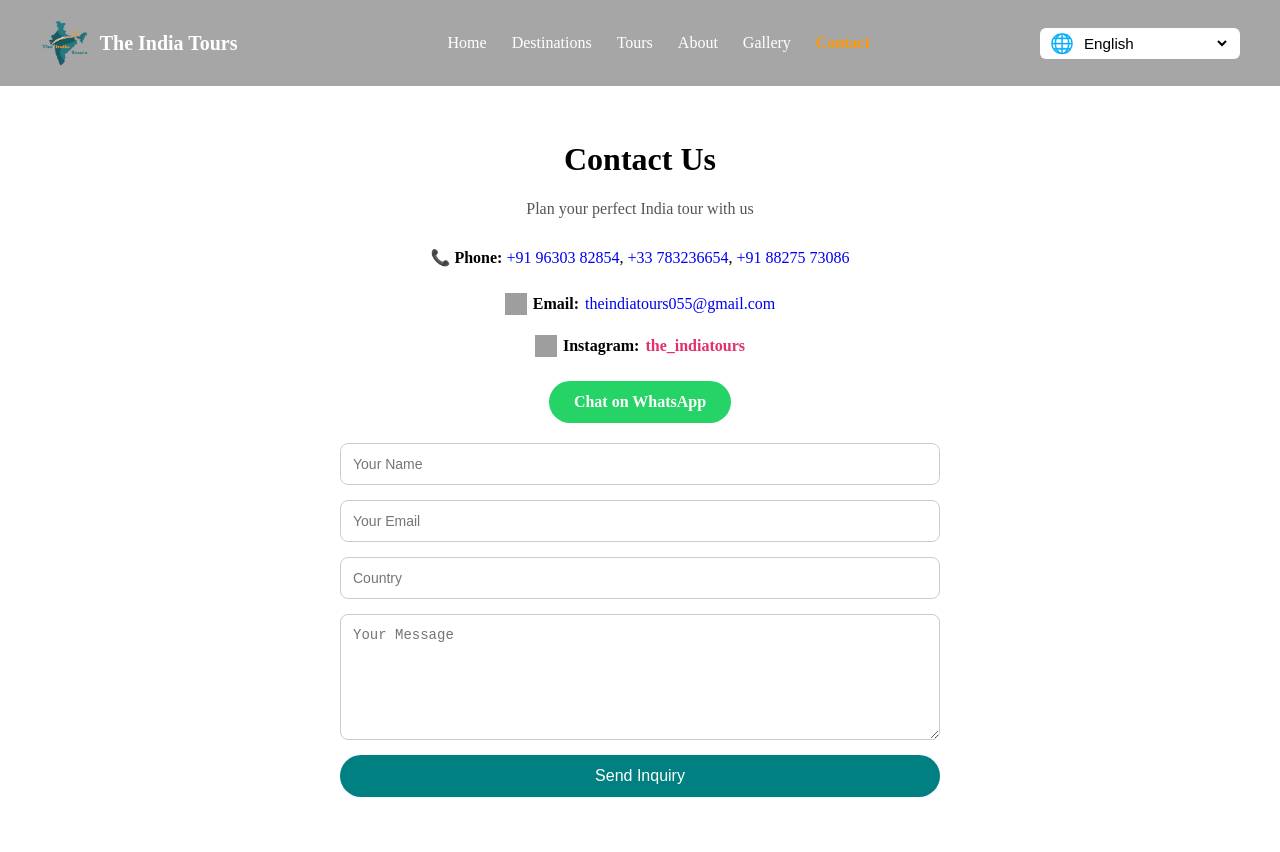
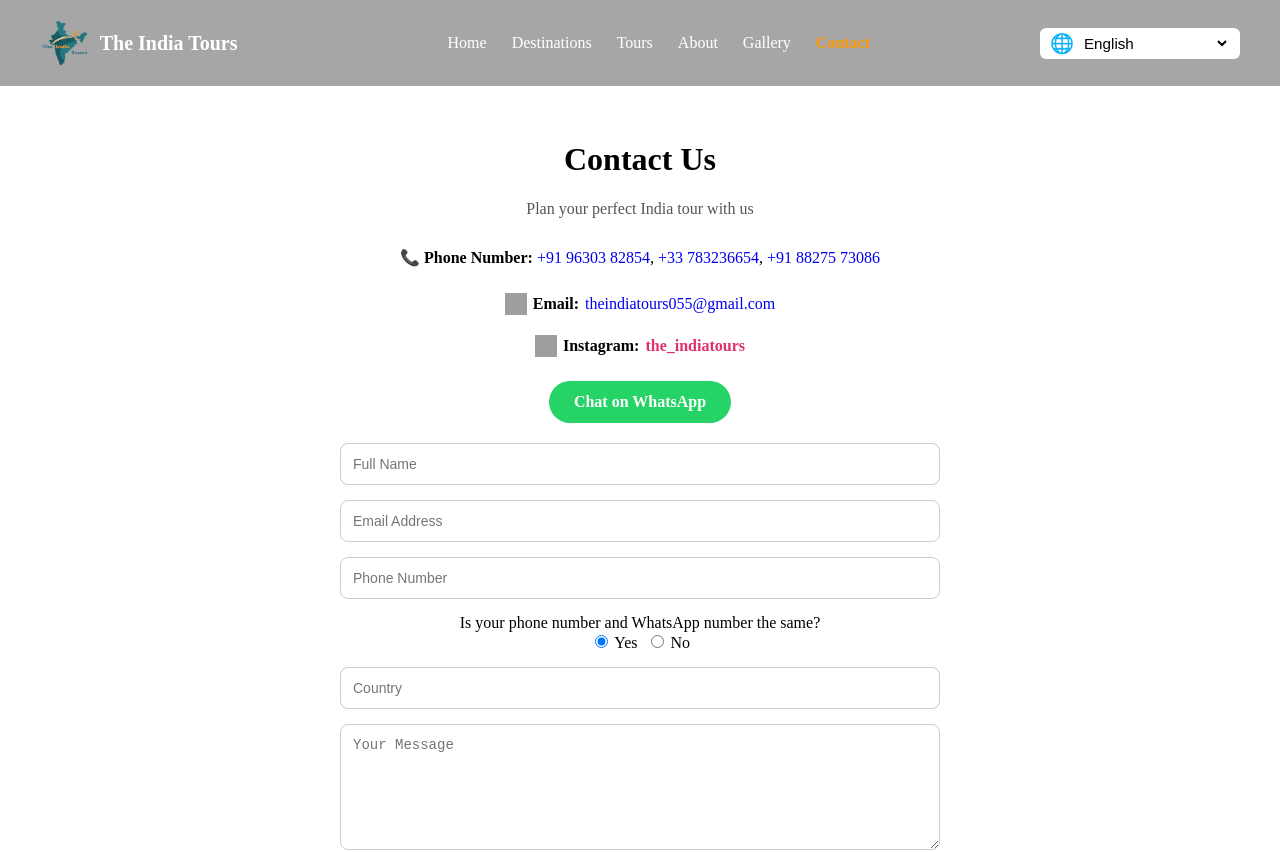
Before and after one commit to Vivekawasthi055/the-india-tours, a React (Vite) app: page /contact in a window 1280 px wide. Shown: the top 852 px of the page. Built offline with nearby package versions, Linux system fonts and the light colour scheme; grey boxes are pictures that could not be loaded.

Commit message:
first commit

```diff
--- a/package.json
+++ b/package.json
@@ -10,6 +10,7 @@
     "preview": "vite preview"
   },
   "dependencies": {
+    "emailjs-com": "^3.2.0",
     "react": "^19.2.0",
     "react-dom": "^19.2.0",
     "react-icons": "^5.5.0",
--- a/src/components/Footer.jsx
+++ b/src/components/Footer.jsx
@@ -68,7 +68,7 @@ const Footer = () => {
             rel="noreferrer"
             className="wsbtn whatsapp-btn"
           >
-            {t("contact.whatsapp")}
+            {t("contact.whatsappbtn")}
           </a>
         </div>
       </div>
--- a/src/i18n/en.json
+++ b/src/i18n/en.json
@@ -140,14 +140,20 @@
   "contact": {
     "title": "Contact Us",
     "subtitle": "Plan your perfect India tour with us",
-    "name": "Your Name",
-    "email": "Your Email",
+    "fullName": "Full Name",
+    "email": "Email Address",
+    "phone": "Phone Number",
     "country": "Country",
     "message": "Your Message",
     "send": "Send Inquiry",
-    "whatsapp": "Chat on WhatsApp",
-    "phone": "Phone",
-    "emailLabel": "Email"
+    "success": "Thank you! Your message has been sent successfully.",
+    "error": "Something went wrong. Please try again.",
+    "whatsappbtn": "Chat on WhatsApp",
+    "emailLabel": "Email",
+    "whatsapp": "WhatsApp Number",
+    "sameWhatsapp": "Is your phone number and WhatsApp number the same?",
+    "sameWhatsappyes": "Yes",
+    "sameWhatsappno": "No"
   },
   "footer": { "text": "Explore India | Travel With Trust" },
 
--- a/src/i18n/es.json
+++ b/src/i18n/es.json
@@ -139,15 +139,21 @@
   },
   "contact": {
     "title": "Contáctanos",
-    "subtitle": "Planifica tu tour perfecto por India",
-    "name": "Tu Nombre",
-    "email": "Tu Correo",
+    "subtitle": "Planifica tu tour perfecto por la India con nosotros",
+    "fullName": "Nombre Completo",
+    "email": "Correo Electrónico",
+    "phone": "Número de Teléfono",
     "country": "País",
     "message": "Tu Mensaje",
     "send": "Enviar Consulta",
-    "whatsapp": "Chatear en WhatsApp",
-    "phone": "Teléfono",
-    "emailLabel": "Correo electrónico"
+    "success": "¡Gracias! Tu mensaje ha sido enviado correctamente.",
+    "error": "Algo salió mal. Por favor, inténtalo de nuevo.",
+    "whatsappbtn": "Chatear por WhatsApp",
+    "emailLabel": "Correo",
+    "whatsapp": "Número de WhatsApp",
+    "sameWhatsapp": "¿Tu número de teléfono y WhatsApp son el mismo?",
+    "sameWhatsappyes": "Sí",
+    "sameWhatsappno": "No"
   },
   "footer": { "text": "Explora India | Viaja con Confianza" },
 
--- a/src/i18n/fr.json
+++ b/src/i18n/fr.json
@@ -145,15 +145,21 @@
   },
   "contact": {
     "title": "Contactez-nous",
-    "subtitle": "Planifiez votre voyage idéal en Inde avec nous",
-    "name": "Votre Nom",
-    "email": "Votre Email",
+    "subtitle": "Planifiez votre voyage parfait en Inde avec nous",
+    "fullName": "Nom Complet",
+    "email": "Adresse Email",
+    "phone": "Numéro de Téléphone",
     "country": "Pays",
     "message": "Votre Message",
     "send": "Envoyer la Demande",
-    "whatsapp": "Discuter sur WhatsApp",
-    "phone": "Téléphone",
-    "emailLabel": "Email"
+    "success": "Merci ! Votre message a été envoyé avec succès.",
+    "error": "Une erreur s'est produite. Veuillez réessayer.",
+    "whatsappbtn": "Discuter sur WhatsApp",
+    "emailLabel": "Email",
+    "whatsapp": "Numéro WhatsApp",
+    "sameWhatsapp": "Votre numéro de téléphone est-il le même que WhatsApp ?",
+    "sameWhatsappyes": "Oui",
+    "sameWhatsappno": "Non"
   },
 
   "footer": {
--- a/src/i18n/it.json
+++ b/src/i18n/it.json
@@ -140,15 +140,21 @@
   },
   "contact": {
     "title": "Contattaci",
-    "subtitle": "Pianifica il tuo tour perfetto in India",
-    "name": "Il tuo nome",
-    "email": "La tua email",
+    "subtitle": "Pianifica il tuo tour perfetto in India con noi",
+    "fullName": "Nome Completo",
+    "email": "Indirizzo Email",
+    "phone": "Numero di Telefono",
     "country": "Paese",
-    "message": "Il tuo messaggio",
+    "message": "Il Tuo Messaggio",
     "send": "Invia Richiesta",
-    "whatsapp": "Chatta su WhatsApp",
-    "phone": "Telefono",
-    "emailLabel": "Email"
+    "success": "Grazie! Il tuo messaggio è stato inviato con successo.",
+    "error": "Qualcosa è andato storto. Riprova.",
+    "whatsappbtn": "Chatta su WhatsApp",
+    "emailLabel": "Email",
+    "whatsapp": "Numero WhatsApp",
+    "sameWhatsapp": "Il tuo numero di telefono è lo stesso di WhatsApp?",
+    "sameWhatsappyes": "Sì",
+    "sameWhatsappno": "No"
   },
   "footer": { "text": "Esplora l'India | Viaggia con Fiducia" },
 
--- a/src/i18n/pt.json
+++ b/src/i18n/pt.json
@@ -155,16 +155,22 @@
   },
 
   "contact": {
-    "title": "Entre em Contato",
+    "title": "Fale Conosco",
     "subtitle": "Planeje sua viagem perfeita pela Índia conosco",
-    "name": "Seu Nome",
-    "email": "Seu Email",
+    "fullName": "Nome Completo",
+    "email": "Endereço de Email",
+    "phone": "Número de Telefone",
     "country": "País",
     "message": "Sua Mensagem",
     "send": "Enviar Consulta",
-    "whatsapp": "Conversar no WhatsApp",
-    "phone": "Telefone",
-    "emailLabel": "Email"
+    "success": "Obrigado! Sua mensagem foi enviada com sucesso.",
+    "error": "Algo deu errado. Por favor, tente novamente.",
+    "whatsappbtn": "Conversar no WhatsApp",
+    "emailLabel": "Email",
+    "whatsapp": "Número do WhatsApp",
+    "sameWhatsapp": "Seu número de telefone é o mesmo do WhatsApp?",
+    "sameWhatsappyes": "Sim",
+    "sameWhatsappno": "Não"
   },
 
   "footer": {
--- a/src/i18n/ru.json
+++ b/src/i18n/ru.json
@@ -147,15 +147,21 @@
 
   "contact": {
     "title": "Свяжитесь с нами",
-    "subtitle": "Спланируйте идеальный тур по Индии вместе с нами",
-    "name": "Ваше имя",
-    "email": "Ваш email",
+    "subtitle": "Спланируйте идеальное путешествие по Индии с нами",
+    "fullName": "Полное Имя",
+    "email": "Адрес Электронной Почты",
+    "phone": "Номер Телефона",
     "country": "Страна",
-    "message": "Ваше сообщение",
-    "send": "Отправить запрос",
-    "whatsapp": "Написать в WhatsApp",
-    "phone": "Телефон",
-    "emailLabel": "Email"
+    "message": "Ваше Сообщение",
+    "send": "Отправить Запрос",
+    "success": "Спасибо! Ваше сообщение успешно отправлено.",
+    "error": "Произошла ошибка. Пожалуйста, попробуйте снова.",
+    "whatsappbtn": "Написать в WhatsApp",
+    "emailLabel": "Email",
+    "whatsapp": "Номер WhatsApp",
+    "sameWhatsapp": "Ваш номер телефона совпадает с номером WhatsApp?",
+    "sameWhatsappyes": "Да",
+    "sameWhatsappno": "Нет"
   },
 
   "footer": {
--- a/src/pages/Contact.jsx
+++ b/src/pages/Contact.jsx
@@ -1,16 +1,48 @@
-import { useContext } from "react";
+import { useContext, useState } from "react";
+import emailjs from "emailjs-com";
 import { LanguageContext } from "../context/LanguageContext";
 import "../styles/Contact.css";
 
 const Contact = () => {
   const { t } = useContext(LanguageContext);
+  const [sameWhatsapp, setSameWhatsapp] = useState("yes");
+
+  const handleSubmit = (e) => {
+    e.preventDefault();
+    const form = e.target;
+
+    // 1️⃣ ADMIN EMAIL
+    emailjs.sendForm(
+      import.meta.env.VITE_EMAILJS_SERVICE_ID,
+      import.meta.env.VITE_EMAILJS_ADMIN_TEMPLATE,
+      form,
+      import.meta.env.VITE_EMAILJS_PUBLIC_KEY
+    );
+
+    // 2️⃣ AUTO-REPLY TO USER
+    emailjs
+      .sendForm(
+        import.meta.env.VITE_EMAILJS_SERVICE_ID,
+        import.meta.env.VITE_EMAILJS_AUTOREPLY_TEMPLATE,
+        form,
+        import.meta.env.VITE_EMAILJS_PUBLIC_KEY
+      )
+      .then(() => {
+        alert(t("contact.success"));
+        form.reset();
+        setSameWhatsapp("yes");
+      })
+      .catch(() => {
+        alert(t("contact.error"));
+      });
+  };
 
   return (
     <div className="contact">
       <h1>{t("contact.title")}</h1>
       <p className="contact-sub">{t("contact.subtitle")}</p>
 
-      {/* CONTACT DETAILS */}
+      {/* CONTACT DETAILS (UNCHANGED) */}
       <div className="contact-details">
         <p>
           📞 <strong>{t("contact.phone")}:</strong>{" "}
@@ -31,7 +63,6 @@ const Contact = () => {
           </a>
         </p>
 
-        {/* INSTAGRAM */}
         <p className="insta-row">
           <a
             href="https://www.instagram.com/the_indiatours/"
@@ -44,28 +75,93 @@ const Contact = () => {
               alt="Instagram"
               className="insta-icon"
             />
-            <strong className="contact-insta-text">Instagram:</strong>
+            <strong>Instagram:</strong>
             <strong className="insta-username"> the_indiatours</strong>
           </a>
         </p>
       </div>
 
-      {/* WHATSAPP BUTTON */}
+      {/* WHATSAPP BUTTON (UNCHANGED) */}
       <a
         href="https://wa.me/919630382854"
         target="_blank"
         rel="noreferrer"
         className="whatsapp-btn"
       >
-        {t("contact.whatsapp")}
+        {t("contact.whatsappbtn")}
       </a>
 
-      {/* CONTACT FORM */}
-      <form className="contact-form">
-        <input type="text" placeholder={t("contact.name")} />
-        <input type="email" placeholder={t("contact.email")} />
-        <input type="text" placeholder={t("contact.country")} />
-        <textarea placeholder={t("contact.message")}></textarea>
+      {/* UPDATED CONTACT FORM */}
+      <form className="contact-form" onSubmit={handleSubmit}>
+        <input
+          type="text"
+          name="full_name"
+          placeholder={t("contact.fullName")}
+          required
+        />
+
+        <input
+          type="email"
+          name="email"
+          placeholder={t("contact.email")}
+          required
+        />
+
+        <input
+          type="tel"
+          name="phone"
+          placeholder={t("contact.phone")}
+          required
+        />
+
+        {/* WhatsApp same option */}
+        <div>
+          <label>{t("contact.sameWhatsapp")}</label>
+          <br />
+          <label>
+            <input
+              type="radio"
+              name="same_whatsapp"
+              value="yes"
+              checked={sameWhatsapp === "yes"}
+              onChange={() => setSameWhatsapp("yes")}
+            />{" "}
+            {t("contact.sameWhatsappyes")}
+          </label>
+          &nbsp;&nbsp;
+          <label>
+            <input
+              type="radio"
+              name="same_whatsapp"
+              value="no"
+              checked={sameWhatsapp === "no"}
+              onChange={() => setSameWhatsapp("no")}
+            />{" "}
+            {t("contact.sameWhatsappno")}
+          </label>
+        </div>
+
+        {sameWhatsapp === "no" && (
+          <input
+            type="tel"
+            name="whatsapp"
+            placeholder={t("contact.whatsapp")}
+            required
+          />
+        )}
+
+        <input
+          type="text"
+          name="country"
+          placeholder={t("contact.country")}
+          required
+        />
+
+        <textarea
+          name="message"
+          placeholder={t("contact.message")}
+          required
+        ></textarea>
 
         <button type="submit">{t("contact.send")}</button>
       </form>
--- a/src/pages/Tours.jsx
+++ b/src/pages/Tours.jsx
@@ -23,7 +23,7 @@ const Tours = () => {
             rel="noopener noreferrer"
             className="whatsapp-btn"
           >
-            {t("contact.whatsapp")}
+            {t("contact.whatsappbtn")}
           </a>
         </div>
       </div>
```
Also changed, not shown: 2 other files (tests, documents, lock files or other folders).
